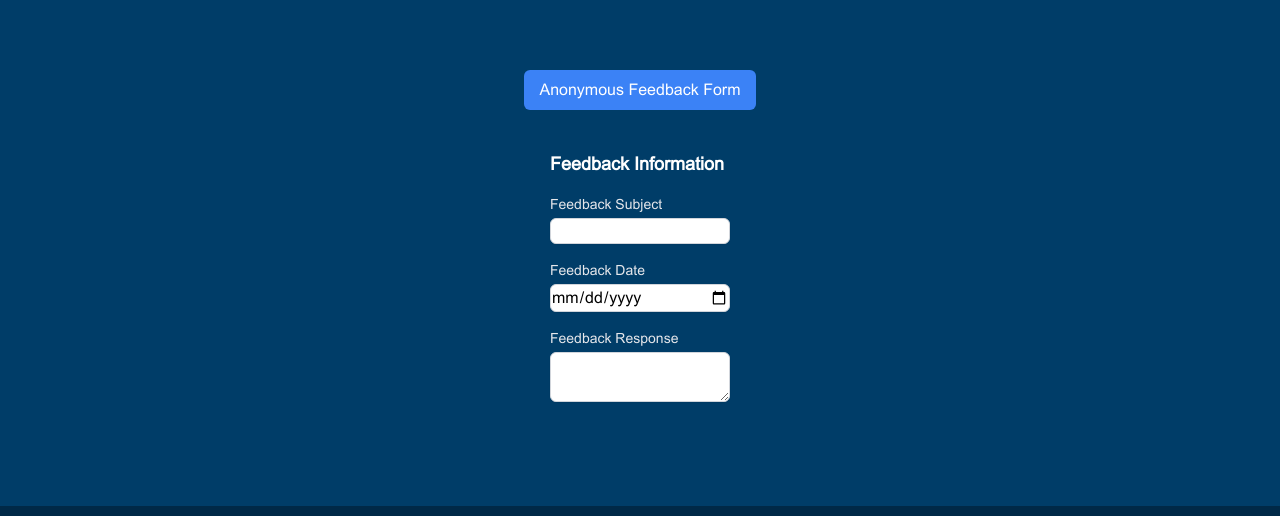
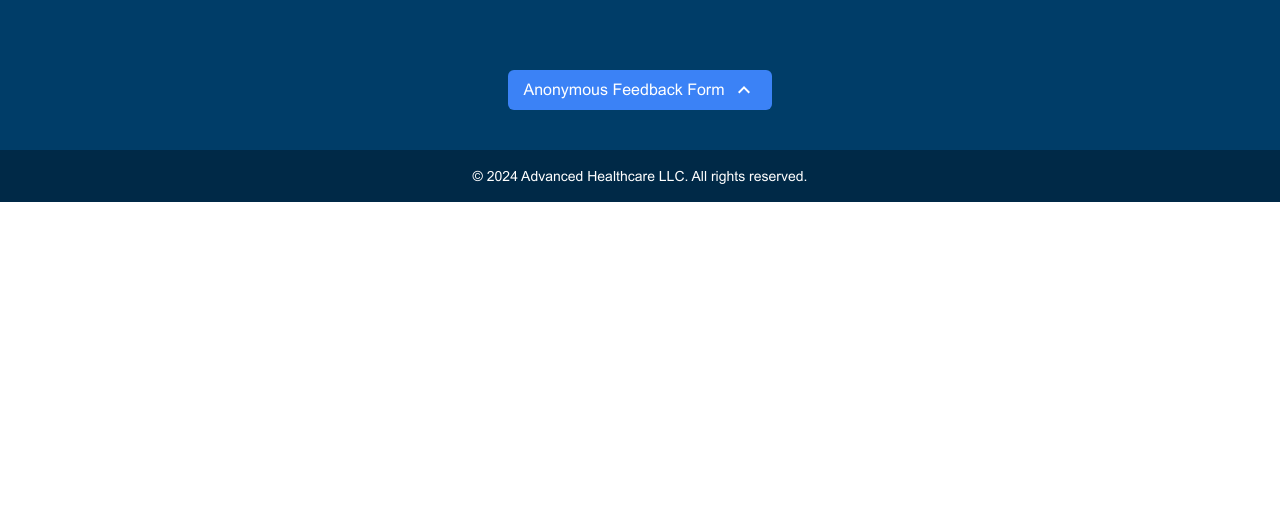
Before and after one commit to TheAdrianVera/Advanced2024, a React (Vite) app: page /contact in a window 1280 px wide. Shown: the part 1708-2224 px from the top of the page. After the commit the page ends 1910 px from the top, so only its background shows below. Built offline with nearby package versions, Linux system fonts and the light colour scheme; no server answers.

Commit message:
added feedback form button

```diff
--- a/src/components/pagesections/FeedbackFormSection.tsx
+++ b/src/components/pagesections/FeedbackFormSection.tsx
@@ -1,17 +1,27 @@
 import React, { useState} from 'react'
+import { MdKeyboardArrowUp } from "react-icons/md"
 import emailjs from '@emailjs/browser'
 
 const FeedbackFormSection: React.FC = () => {
+        const [isAnonFeedbackOpen, setIsAnonFeedbackOpen] = useState(false)
+        const toggleAnonFeedbackSection = () => {
+            setIsAnonFeedbackOpen(!isAnonFeedbackOpen)
+        }
 
         return (
 
             <div className="bg-advancedNavyBlue pb-10">
                 <div className='flex flex-col'>
                     <div className='flex justify-center'>
-                        <div className='bg-blue-500 text-white px-4 py-2 rounded-md cursor-pointer hover:bg-blue-600'>
-                            Anonymous Feedback Form
+                        <div
+                            className='bg-blue-500 text-white px-4 py-2 rounded-md cursor-pointer hover:bg-blue-600 flex flex-row'
+                            onClick={() => setIsAnonFeedbackOpen(!isAnonFeedbackOpen)}
+                        >
+                            <span>Anonymous Feedback Form</span>
+                            <MdKeyboardArrowUp className='inline text-2xl ml-2' />
                         </div>
                     </div>
+                    {isAnonFeedbackOpen && (
                         <div className='flex py-10'>
                             <form className="max-w-lg mx-auto">
                                 <fieldset className='mb-6'>
@@ -42,8 +52,12 @@ const FeedbackFormSection: React.FC = () => {
                                         </div>
                                     </div>
                                 </fieldset>
+                                <div className="text-center">
+                                    <button type="submit" className="bg-blue-500 text-white px-4 py-2 rounded-md cursor-pointer hover:bg-blue-600">Submit</button>
+                                </div>
                             </form>
                         </div>
+                    )}
                 </div>
             </div>
 
```
Lines whose indentation alone changed are shown as unchanged.
